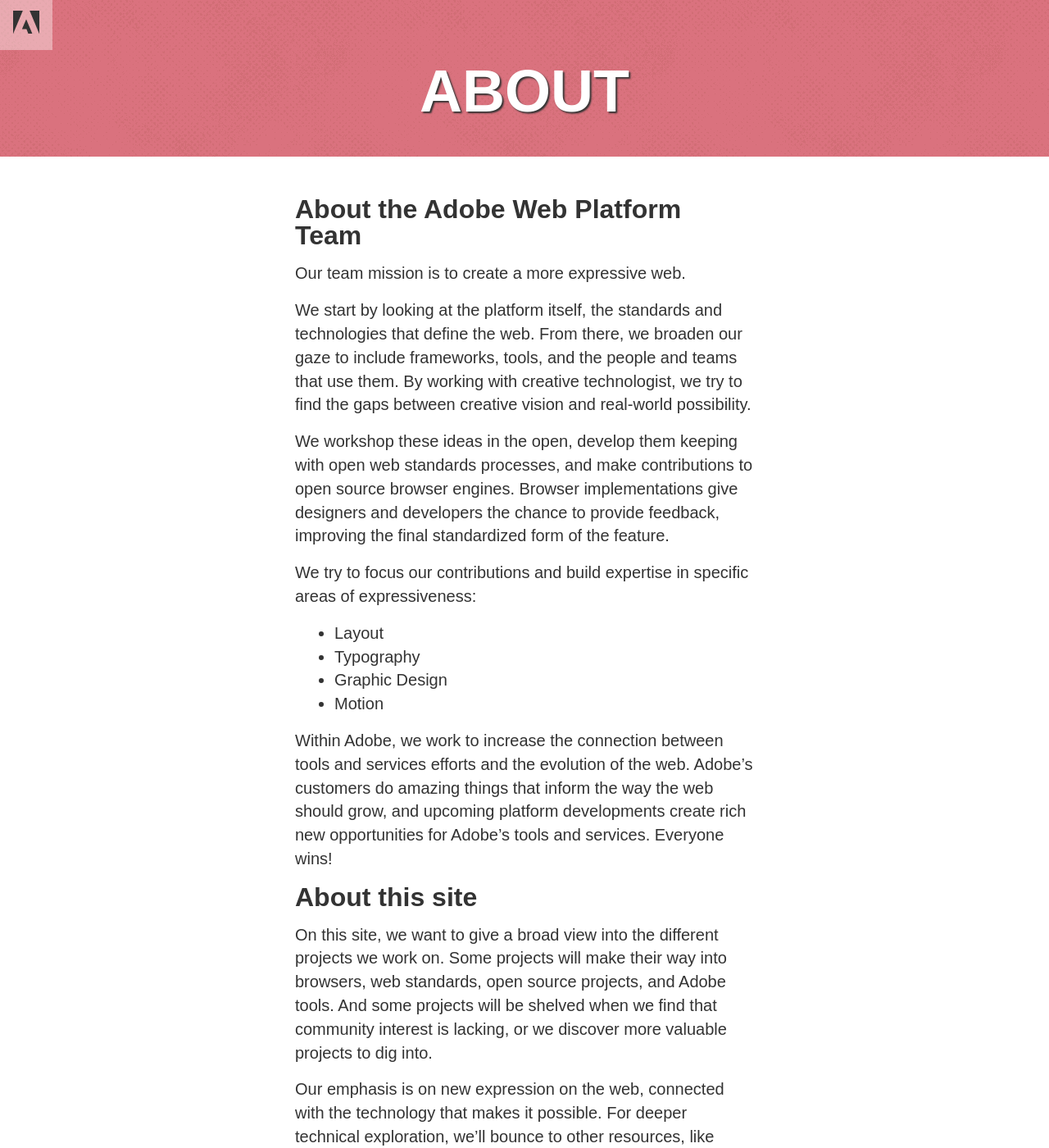
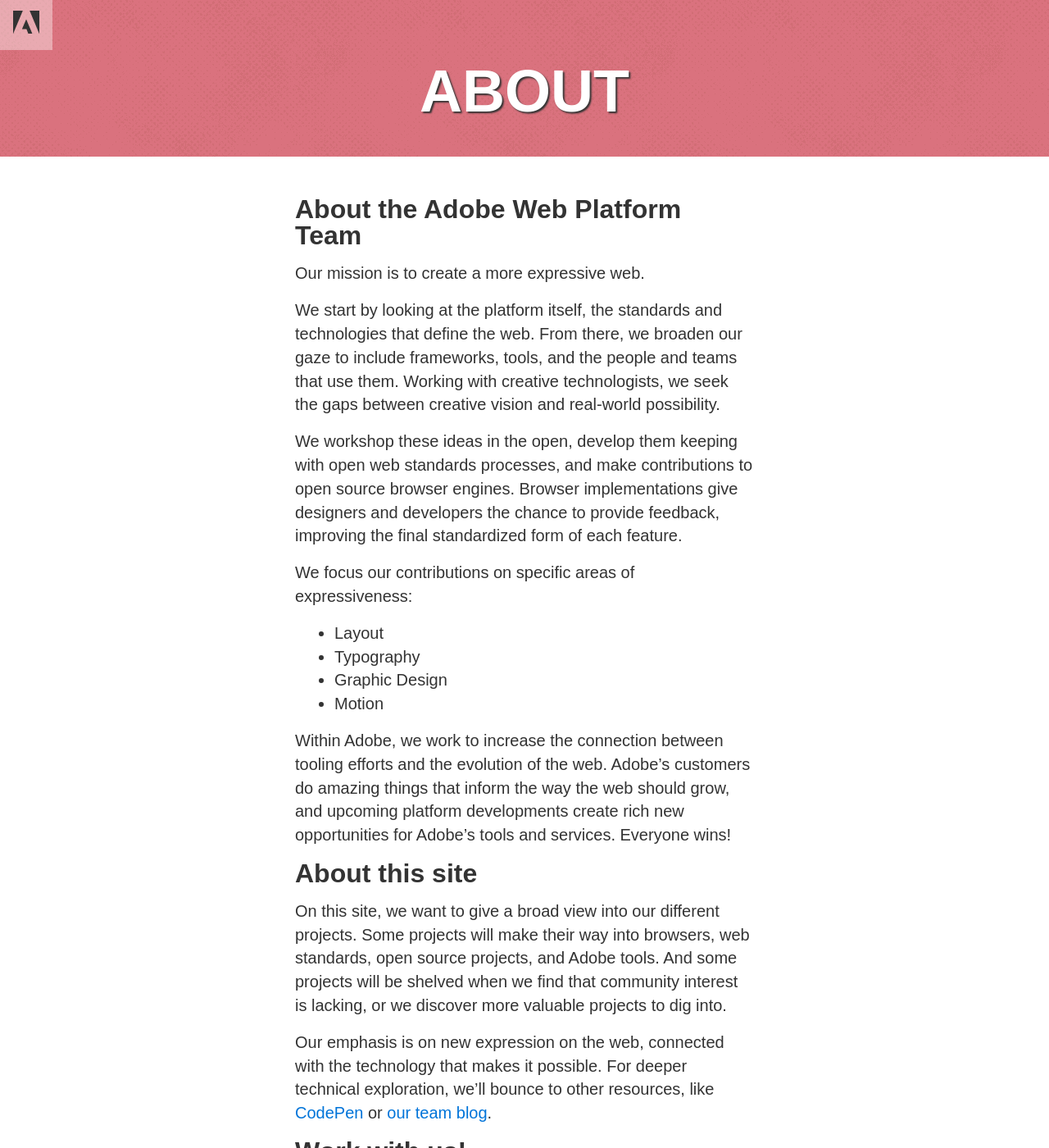
Before and after one commit to adobe-webplatform/adobe-webplatform.github.io, a Jekyll site: the page built from about.md, in a window 1280 px wide and 1400 px high. Shown: the whole window at 82% size. Built offline with Jekyll 4.4.1, drawn with Linux system fonts in a browser that asks for light colours; nearby versions of some CDN libraries; comment, search, counter and statistics services are not loaded.

Commit message:
typos and grammar cleanup

```diff
--- a/about.md
+++ b/about.md
@@ -6,23 +6,23 @@ bg: da727e
 ---
 
 ## About the Adobe Web Platform Team
-Our team mission is to create a more expressive web.
+Our mission is to create a more expressive web.
 
-We start by looking at the platform itself, the standards and technologies that define the web. From there, we broaden our gaze to include frameworks, tools, and the people and teams that use them. By working with creative technologist, we try to find the gaps between creative vision and real-world possibility.
+We start by looking at the platform itself, the standards and technologies that define the web. From there, we broaden our gaze to include frameworks, tools, and the people and teams that use them. Working with creative technologists, we seek the gaps between creative vision and real-world possibility.
 
-We workshop these ideas in the open, develop them keeping with open web standards processes, and make contributions to open source browser engines. Browser implementations give designers and developers the chance to provide feedback, improving the final standardized form of the feature.
+We workshop these ideas in the open, develop them keeping with open web standards processes, and make contributions to open source browser engines. Browser implementations give designers and developers the chance to provide feedback, improving the final standardized form of each feature.
 
-We try to focus our contributions and build expertise in specific areas of expressiveness:
+We focus our contributions on specific areas of expressiveness:
 
   * Layout
   * Typography
   * Graphic Design
   * Motion
 
-Within Adobe, we work to increase the connection between tools and services efforts and the evolution of the web. Adobe's customers do amazing things that inform the way the web should grow, and upcoming platform developments create rich new opportunities for Adobe's tools and services. Everyone wins!
+Within Adobe, we work to increase the connection between tooling efforts and the evolution of the web. Adobe's customers do amazing things that inform the way the web should grow, and upcoming platform developments create rich new opportunities for Adobe's tools and services. Everyone wins!
 
 ## About this site
-On this site, we want to give a broad view into the different projects we work on. Some projects will make their way into browsers, web standards, open source projects, and Adobe tools. And some projects will be shelved when we find that community interest is lacking, or we discover more valuable projects to dig into.
+On this site, we want to give a broad view into our different projects. Some projects will make their way into browsers, web standards, open source projects, and Adobe tools. And some projects will be shelved when we find that community interest is lacking, or we discover more valuable projects to dig into.
 
 Our emphasis is on new expression on the web, connected with the technology that makes it possible. For deeper technical exploration, we'll bounce to other resources, like [CodePen](http://codepen.io/) or [our team blog](http://blogs.adobe.com/webplatform/).
 
```
